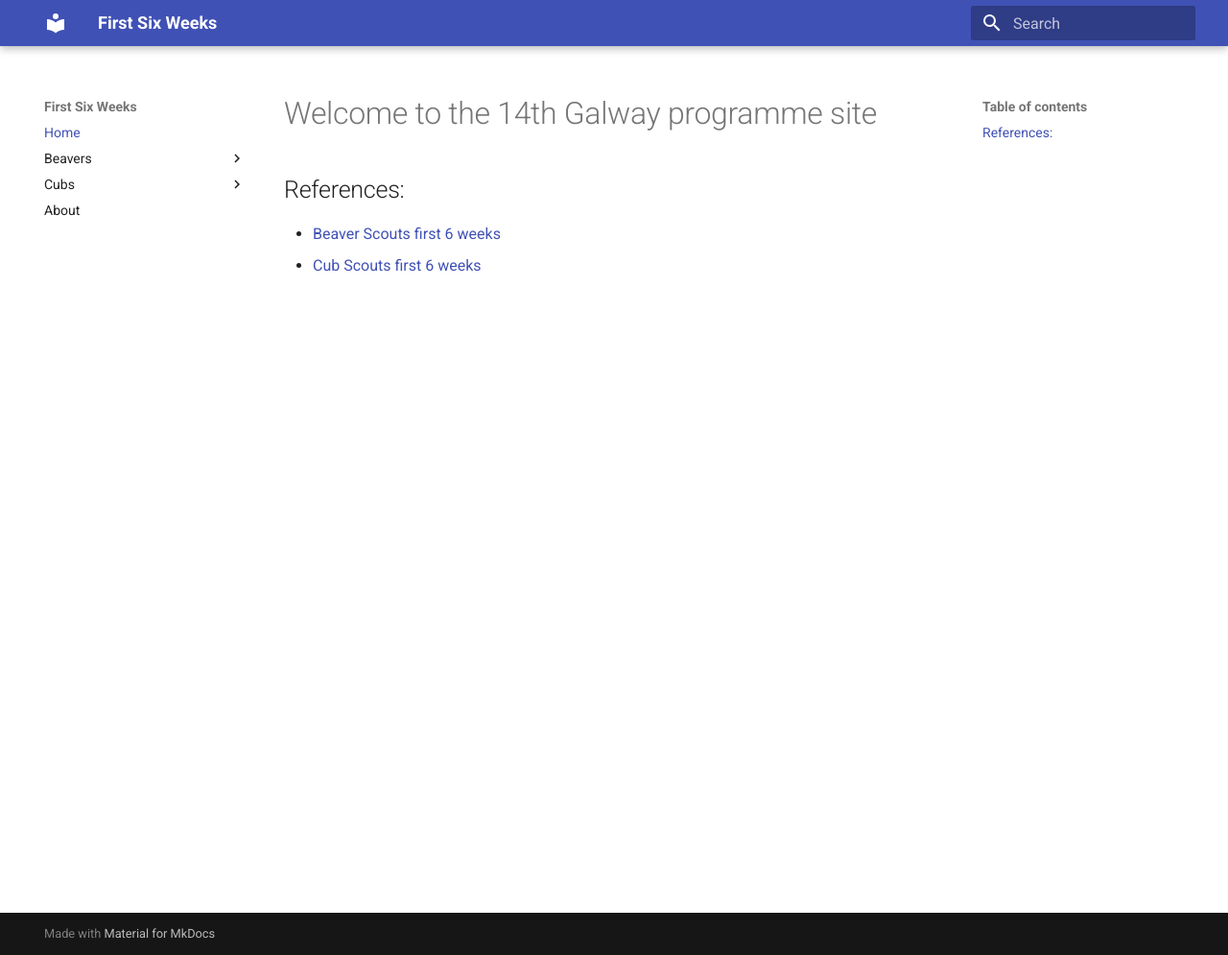
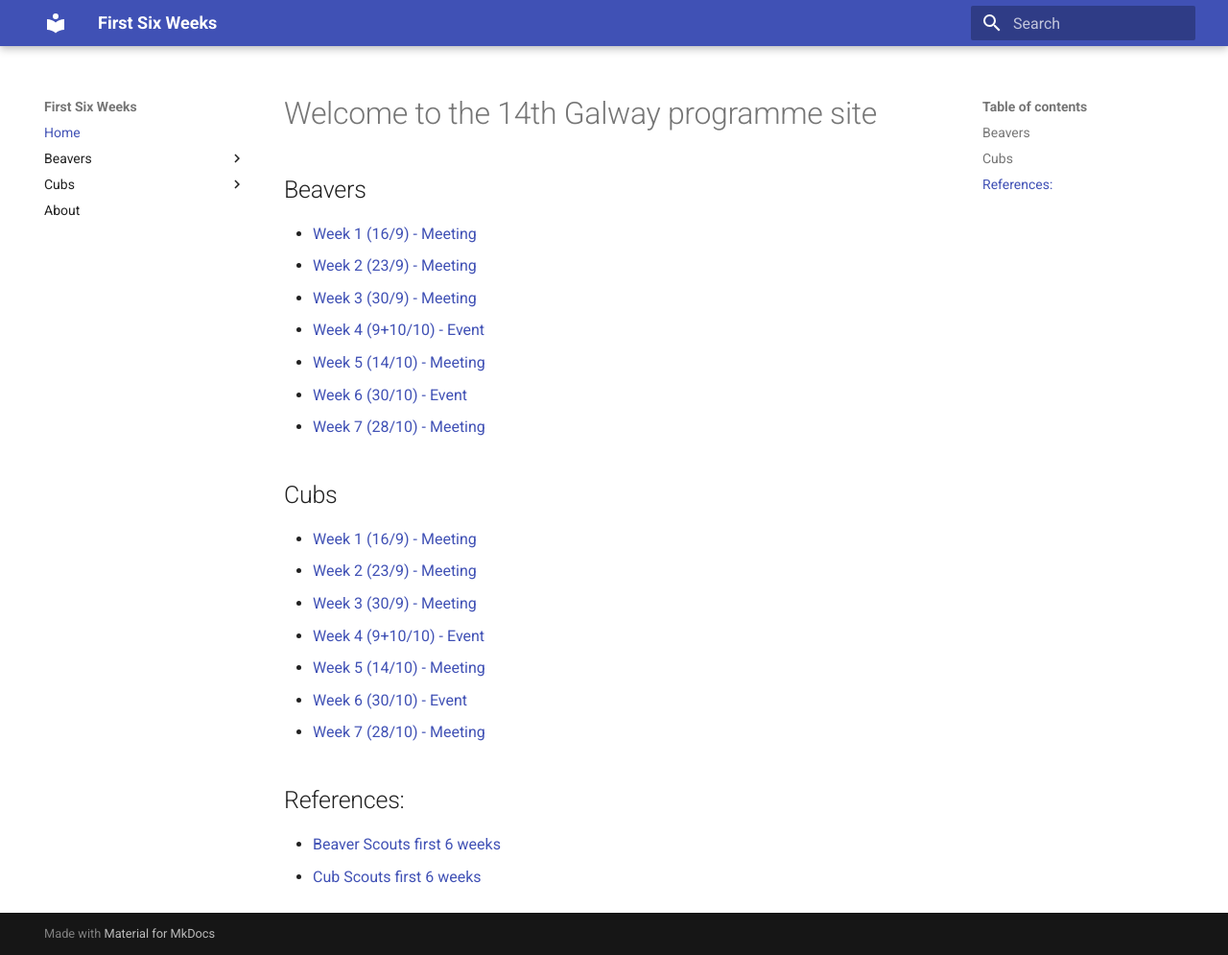
Before and after one commit to 14thgalway/first-six-weeks, an MkDocs documentation site: the page built from docs/index.md, in a window 1280 px wide and 995 px high. Shown: the whole window at 96% size. Built offline with MkDocs 1.6.1 and Material for MkDocs 9.7.7, drawn with Linux system fonts in a browser that asks for light colours.

Commit message:
Refactored Index page

```diff
--- a/docs/index.md
+++ b/docs/index.md
@@ -1,4 +1,25 @@
 # Welcome to the 14th Galway programme site
+
+## Beavers
+
+* [Week 1 (16/9)  - Meeting](beavers/week1.md)
+* [Week 2 (23/9)  - Meeting](beavers/week2.md)
+* [Week 3 (30/9)  - Meeting](beavers/week3.md)
+* [Week 4 (9+10/10) - Event](beavers/week4.md)
+* [Week 5 (14/10) - Meeting](beavers/week5.md)
+* [Week 6 (30/10) - Event](beavers/week6.md)
+* [Week 7 (28/10) - Meeting](beavers/week7.md)
+
+
+## Cubs
+
+* [Week 1 (16/9)  - Meeting](cubs/week1.md)
+* [Week 2 (23/9)  - Meeting](cubs/week2.md)
+* [Week 3 (30/9)  - Meeting](cubs/week3.md)
+* [Week 4 (9+10/10) - Event](cubs/week4.md)
+* [Week 5 (14/10) - Meeting](cubs/week5.md)
+* [Week 6 (30/10) - Event](cubs/week6.md)
+* [Week 7 (28/10) - Meeting](cubs/week7.md)
 
 ## References:
 
```
